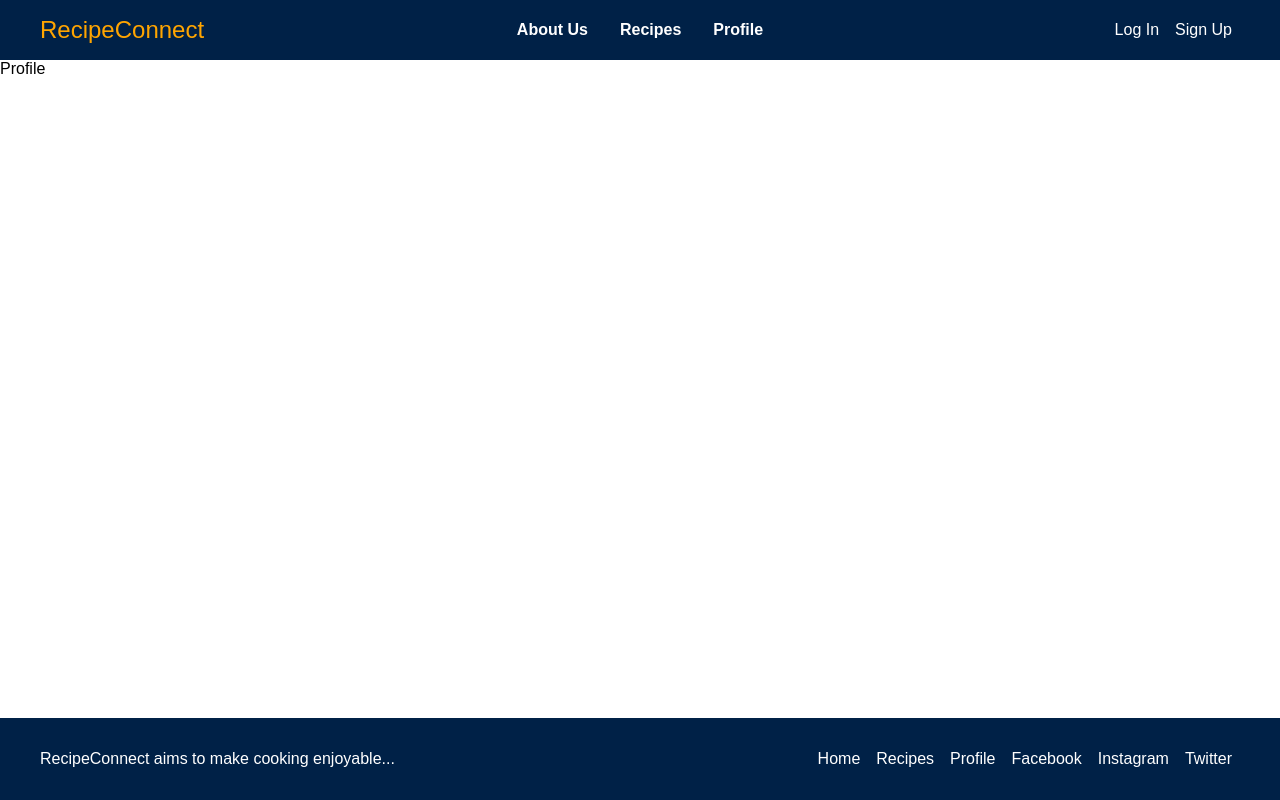
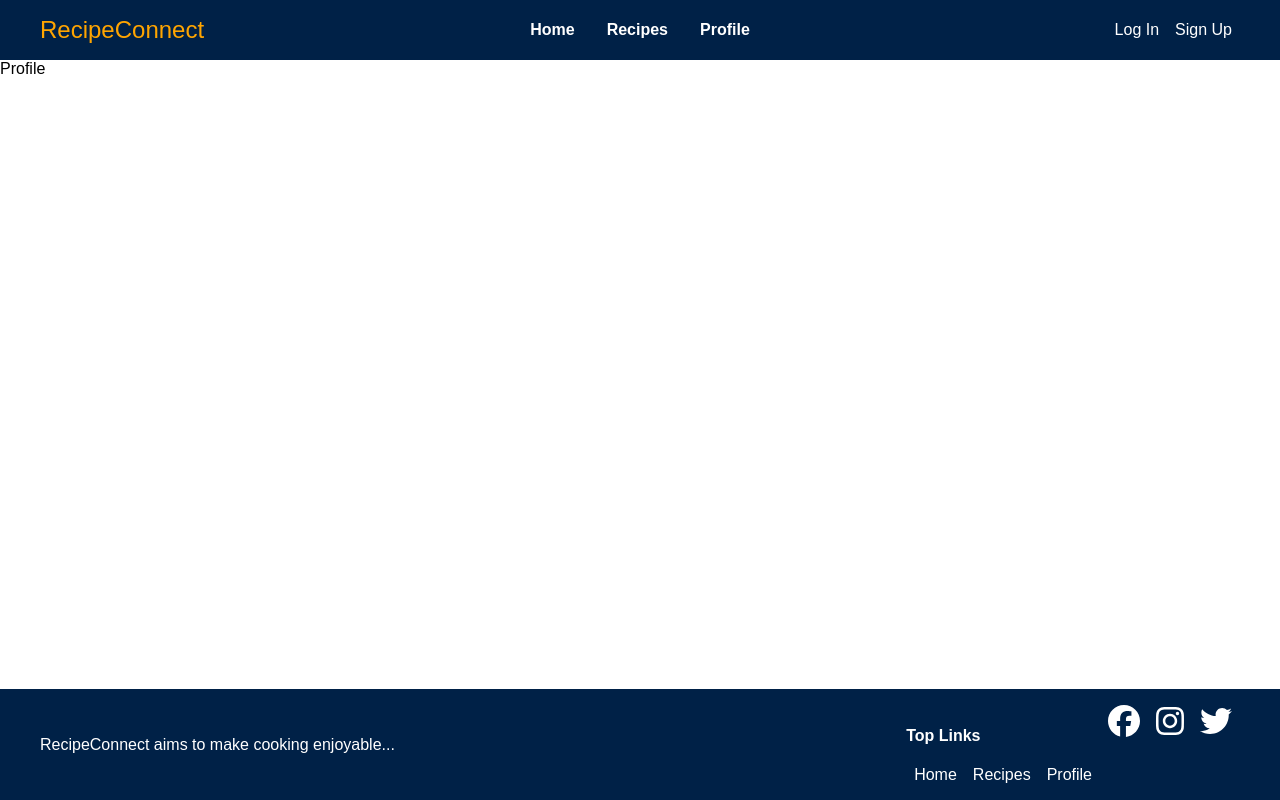
Before and after one commit to SC-Kenduiwa/Recipe-Sharing-Site, a React (Create React App) app in the folder client/: page /profile in a window 1280 px wide. Built offline with nearby package versions, Linux system fonts and the light colour scheme.

Commit message:
Made changes to the header

```diff
--- a/client/package.json
+++ b/client/package.json
@@ -8,6 +8,7 @@
     "@testing-library/user-event": "^13.5.0",
     "react": "^18.3.1",
     "react-dom": "^18.3.1",
+    "react-fontawesome": "^1.7.1",
     "react-router-dom": "^6.26.0",
     "react-scripts": "5.0.1",
     "web-vitals": "^2.1.4"
--- a/client/src/components/Footer.js
+++ b/client/src/components/Footer.js
@@ -1,17 +1,21 @@
 import React from 'react';
 import { Link } from 'react-router-dom';
 import './Footer.css';
+import { FontAwesomeIcon } from '@fortawesome/react-fontawesome';
+import { faFacebook, faInstagram, faTwitter } from '@fortawesome/free-brands-svg-icons';
 
 const Footer = () => {
     const socialLinks = [
-        { href: "https://www.facebook.com", name: "Facebook" },
-        { href: "https://www.instagram.com", name: "Instagram" },
-        { href: "https://www.twitter.com", name: "Twitter" }
+        { href: "https://www.facebook.com", name: "Facebook", icon: faFacebook },
+        { href: "https://www.instagram.com", name: "Instagram", icon: faInstagram },
+        { href: "https://www.twitter.com", name: "Twitter", icon: faTwitter }
     ];
 
     const renderSocialLinks = () =>
-        socialLinks.map(({ href, name }) => (
-            <a key={name} href={href} target="_blank" rel="noopener noreferrer">{name}</a>
+        socialLinks.map(({ href, name, icon }) => (
+            <a key={name} href={href} target="_blank" rel="noopener noreferrer">
+                <FontAwesomeIcon icon={icon} size="2x" />
+            </a>
         ));
 
     return (
@@ -20,6 +24,7 @@ const Footer = () => {
                 <p>RecipeConnect aims to make cooking enjoyable...</p>
                 <div className="footer-links">
                     <div className="top-links">
+                        <h4>Top Links</h4>
                         <Link to="/">Home</Link>
                         <Link to="/recipes">Recipes</Link>
                         <Link to="/profile">Profile</Link>
--- a/client/src/components/Header.js
+++ b/client/src/components/Header.js
@@ -7,7 +7,7 @@ const Header = () => (
         <div className="container">
             <Link to="/" className="logo">RecipeConnect</Link>
             <nav className="nav">
-                <Link to="/about" className="nav-link">About Us</Link>
+                <Link to="/" className="nav-link">Home</Link>
                 <Link to="/recipes" className="nav-link">Recipes</Link>
                 <Link to="/profile" className="nav-link">Profile</Link>
             </nav>
```
